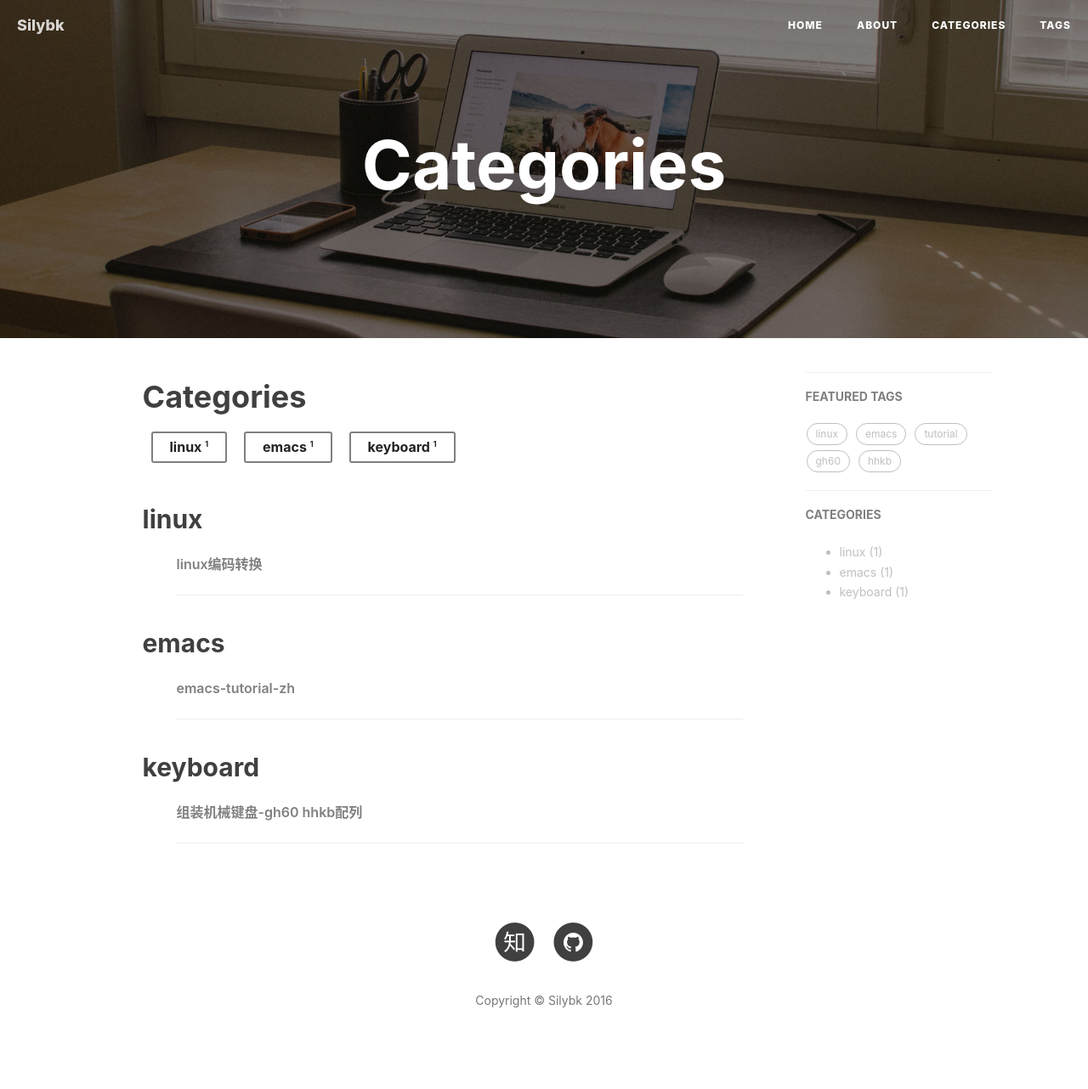
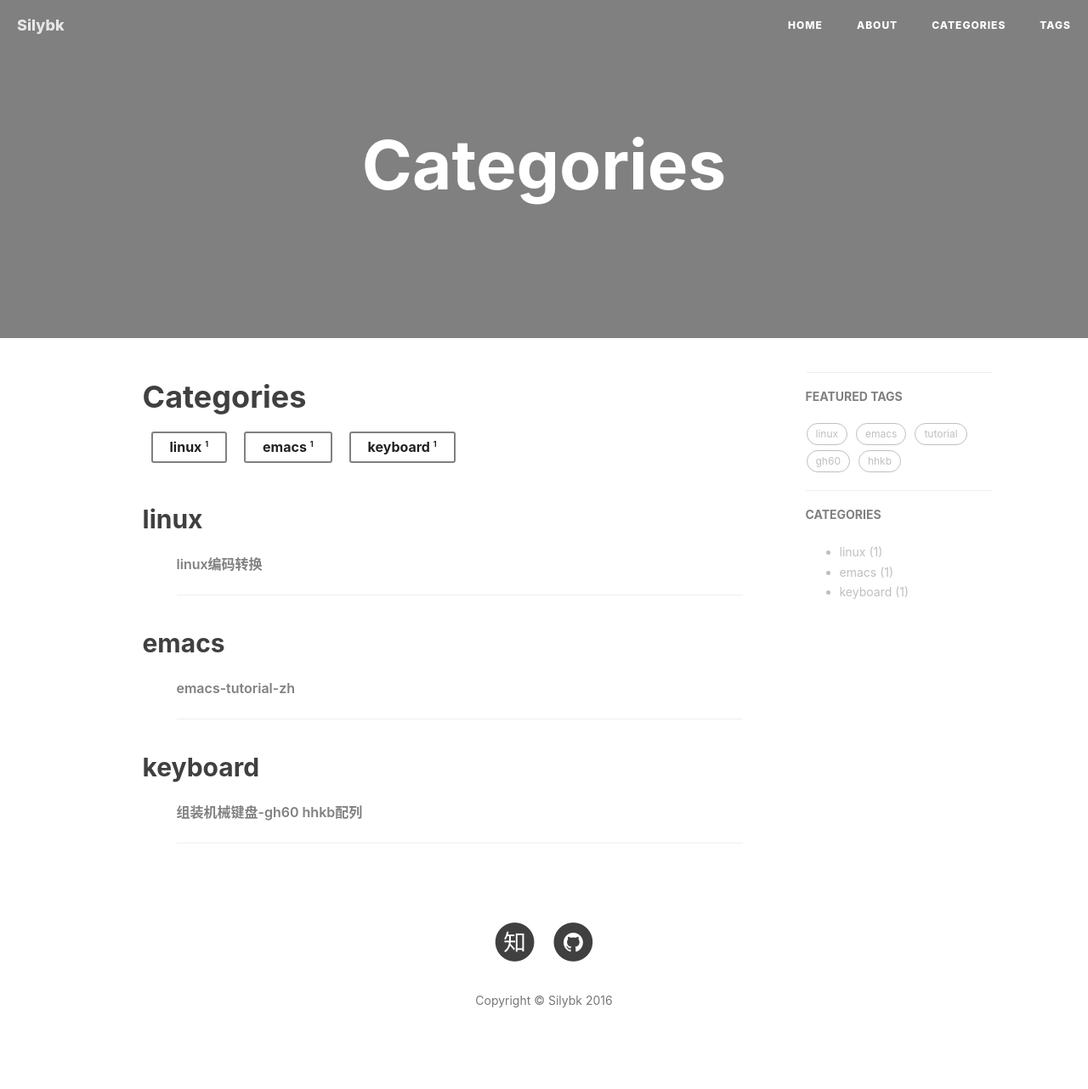
Before and after one commit to silybk/silybk.github.io, a Jekyll site: the page built from categories.html, in a window 1280 px wide. Shown: the whole page at 85% size. Built offline with Jekyll 4.4.1, drawn with Linux system fonts in a browser that asks for light colours; nearby versions of some CDN libraries; comment, search, counter and statistics services are not loaded.

Commit message:
Update page.html

```diff
--- a/_layouts/page.html
+++ b/_layouts/page.html
@@ -3,7 +3,7 @@ layout: default
 ---
 
 <!-- Page Header -->
-<header class="intro-header" style="background-image: url('{{ site.baseurl }}/{% if page.header-img %}{{ page.header-img }}{% else %}{{ site.header-img }}{% endif %}')">
+<header class="intro-header" style="background-image: url('{% if page.header-img %}{{ page.header-img }}{% else %}{{ site.header-img }}{% endif %}')">
     <div class="container">
         <div class="row">
             <div class="col-lg-8 col-lg-offset-2 col-md-10 col-md-offset-1 ">
```
